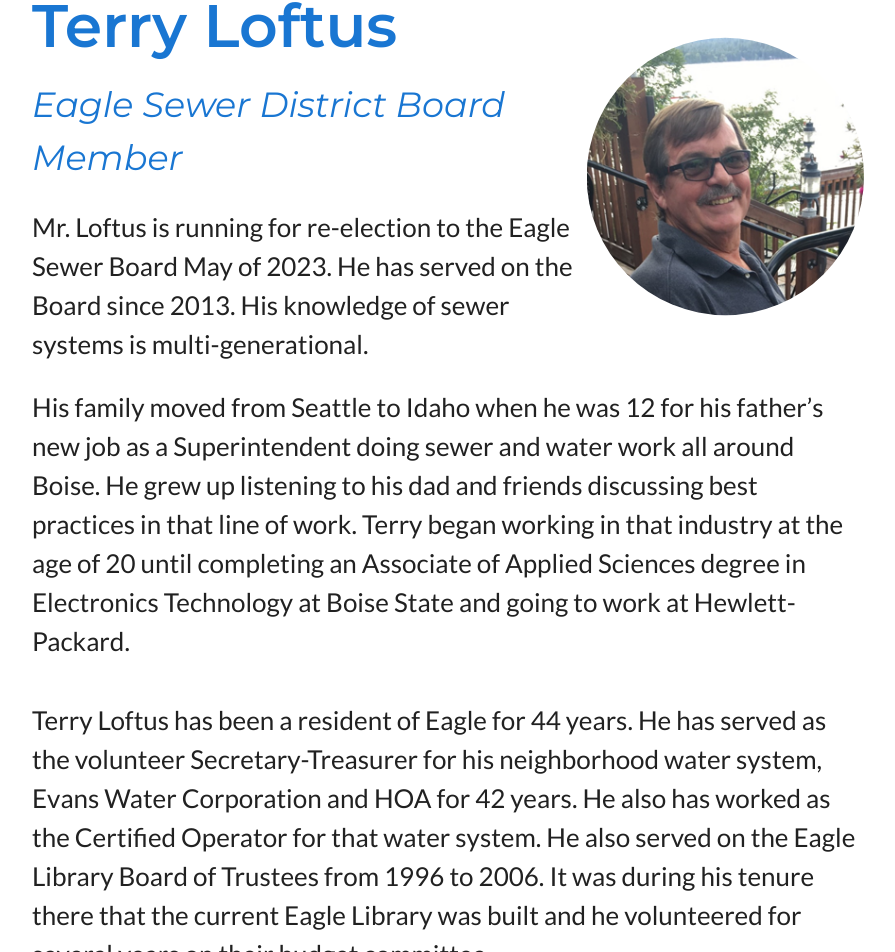
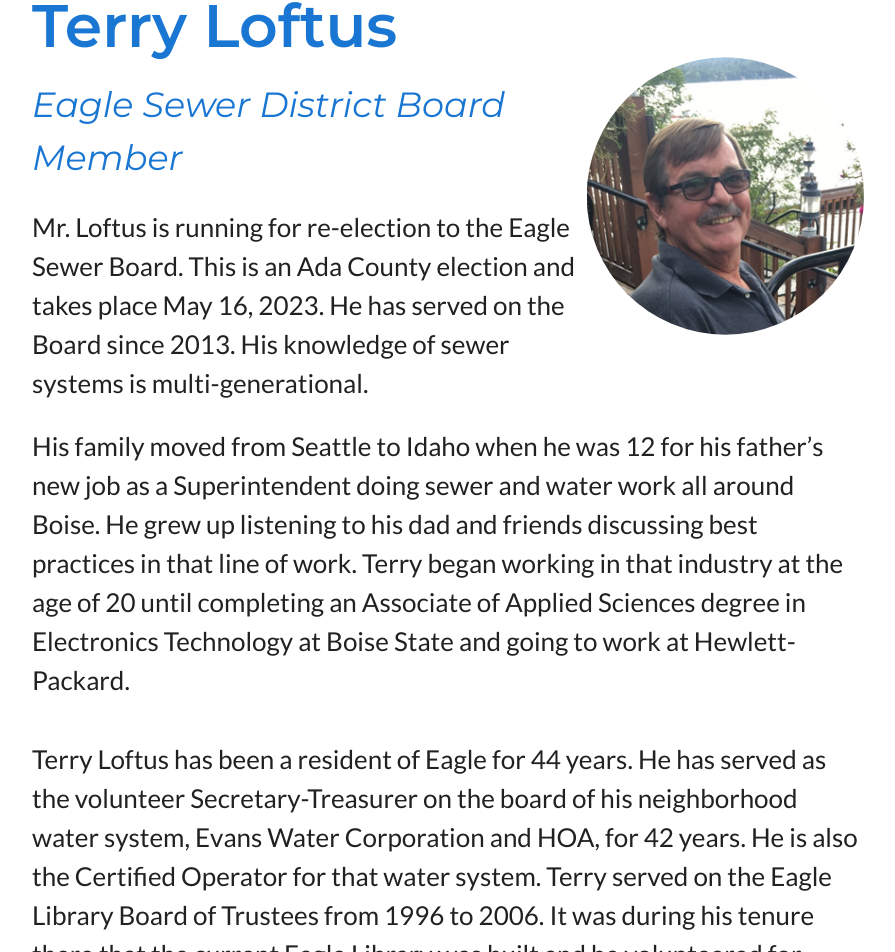
Before and after one commit to IsaiahWright902/terry-loftus-landing-page, a React (Vite) app: page / in a window 1280 px wide. Shown: the part 139-1091 px from the top of the page, without its empty margins (192-1087 px from the left). Built offline with nearby package versions, Linux system fonts and the light colour scheme.

Commit message:
new text

```diff
--- a/src/App.jsx
+++ b/src/App.jsx
@@ -39,13 +39,13 @@ export default function App() {
             <Grid item xs={12} pt={5}>
               <Typography variant="body">
                 Terry Loftus has been a resident of Eagle for 44 years. He has
-                served as the volunteer Secretary-Treasurer for his neighborhood
-                water system, Evans Water Corporation and HOA for 42 years. He
-                also has worked as the Certified Operator for that water system.
-                He also served on the Eagle Library Board of Trustees from 1996
-                to 2006. It was during his tenure there that the current Eagle
-                Library was built and he volunteered for several years on their
-                budget committee.
+                served as the volunteer Secretary-Treasurer on the board of his
+                neighborhood water system, Evans Water Corporation and HOA, for
+                42 years. He is also the Certified Operator for that water
+                system. Terry served on the Eagle Library Board of Trustees from
+                1996 to 2006. It was during his tenure there that the current
+                Eagle Library was built and he volunteered for several years on
+                their budget committee.
               </Typography>
             </Grid>
             <Grid item xs={12} pt={5}>
@@ -54,7 +54,7 @@ export default function App() {
                 Hewlett-Packard for 19 years. His job there moved to Jabil Corp.
                 for 16 years. He then returned to the HP Campus working for
                 Adecco Technical Services and Mphasis Corp at the same location
-                as an electronic engineer in 2019.
+                as an electronic engineer until 2019.
               </Typography>
             </Grid>
             <Grid item xs={12} pt={5}>
--- a/src/Components/AboutBio.jsx
+++ b/src/Components/AboutBio.jsx
@@ -36,9 +36,10 @@ export default function AboutBio() {
             </Typography>
 
             <Typography variant="body" pt={2} pb={1}>
-              Mr. Loftus is running for re-election to the Eagle Sewer Board May
-              of 2023. He has served on the Board since 2013. His knowledge of
-              sewer systems is multi-generational.
+              Mr. Loftus is running for re-election to the Eagle Sewer Board.
+              This is an Ada County election and takes place May 16, 2023. He
+              has served on the Board since 2013. His knowledge of sewer systems
+              is multi-generational.
             </Typography>
           </Stack>
         </Grid>
```
